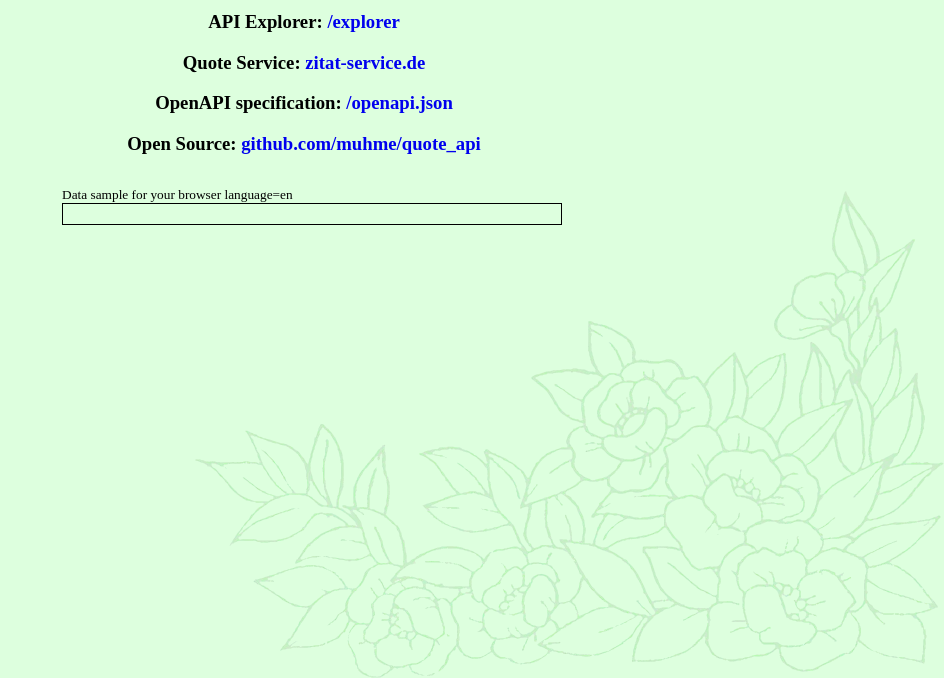
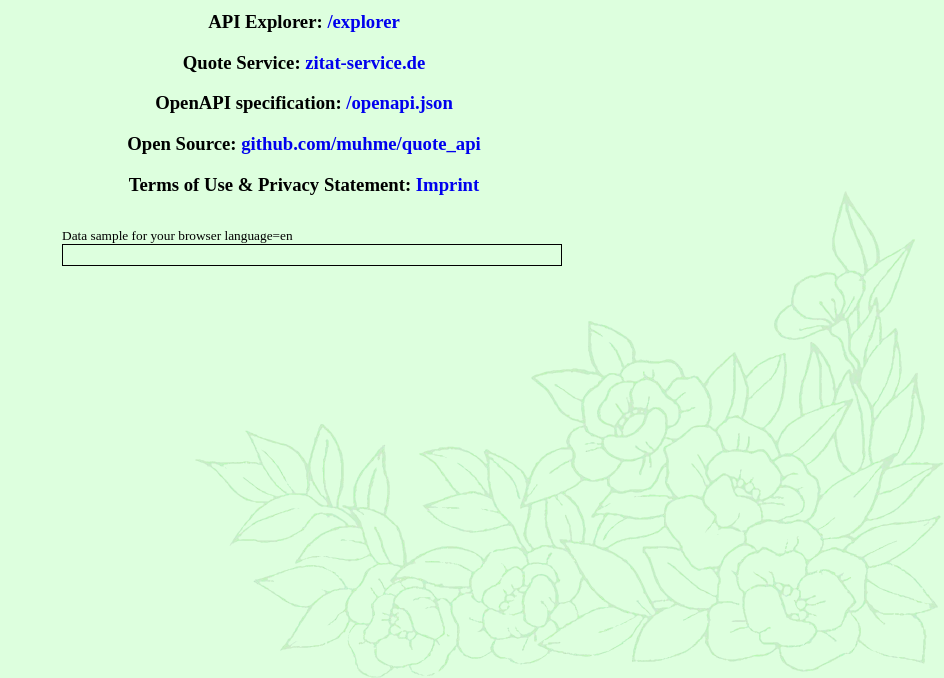
Before and after one commit to muhme/quote_api, a website: page public/index.html in a window 1280 px wide. Shown: the part 122-800 px from the top of the page, without its empty margins (336-1280 px from the left). Drawn offline with Linux system fonts and the light colour scheme; no server answers.

Commit message:
imprint added

```diff
--- a/public/index.html
+++ b/public/index.html
@@ -29,6 +29,11 @@
           >github.com/muhme/quote_api</a
         >
       </h3>
+
+      <h3>
+        Terms of Use & Privacy Statement:
+        <a href="https://www.zitat-service.de/en/start/contact">Imprint</a>
+      </h3>
     </div>
 
     <div class="quote-overall-container">
```
